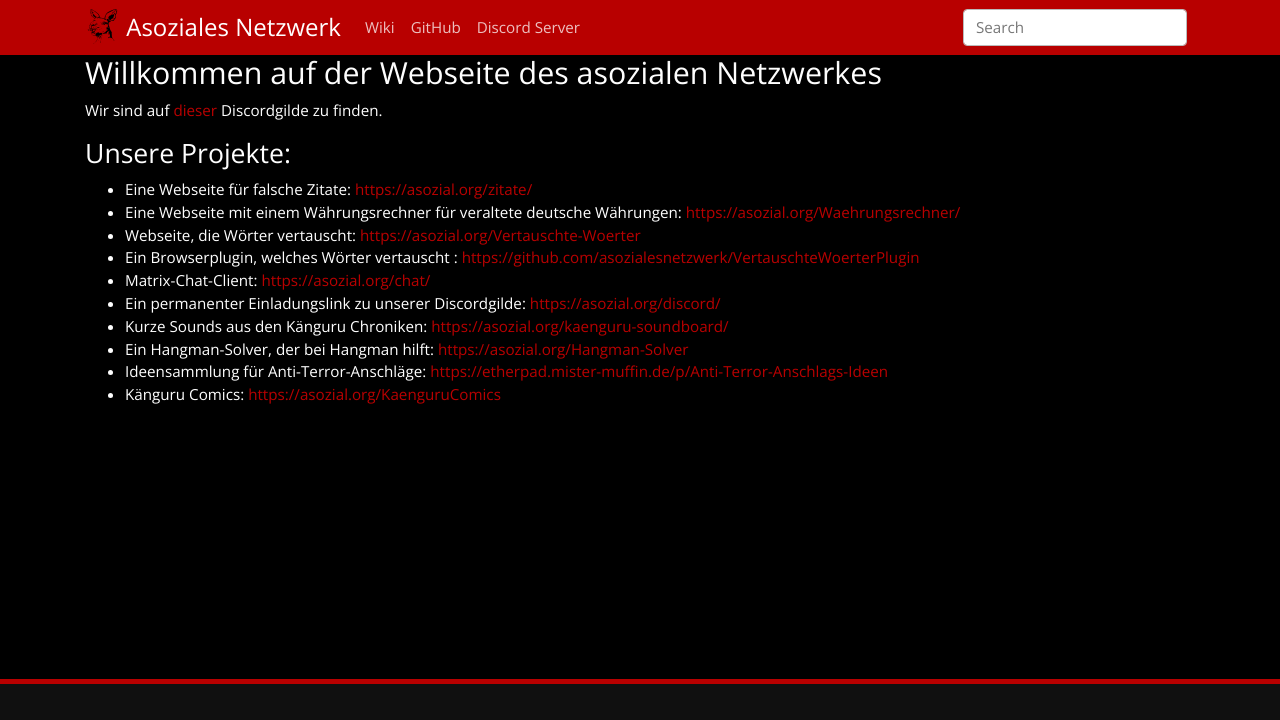
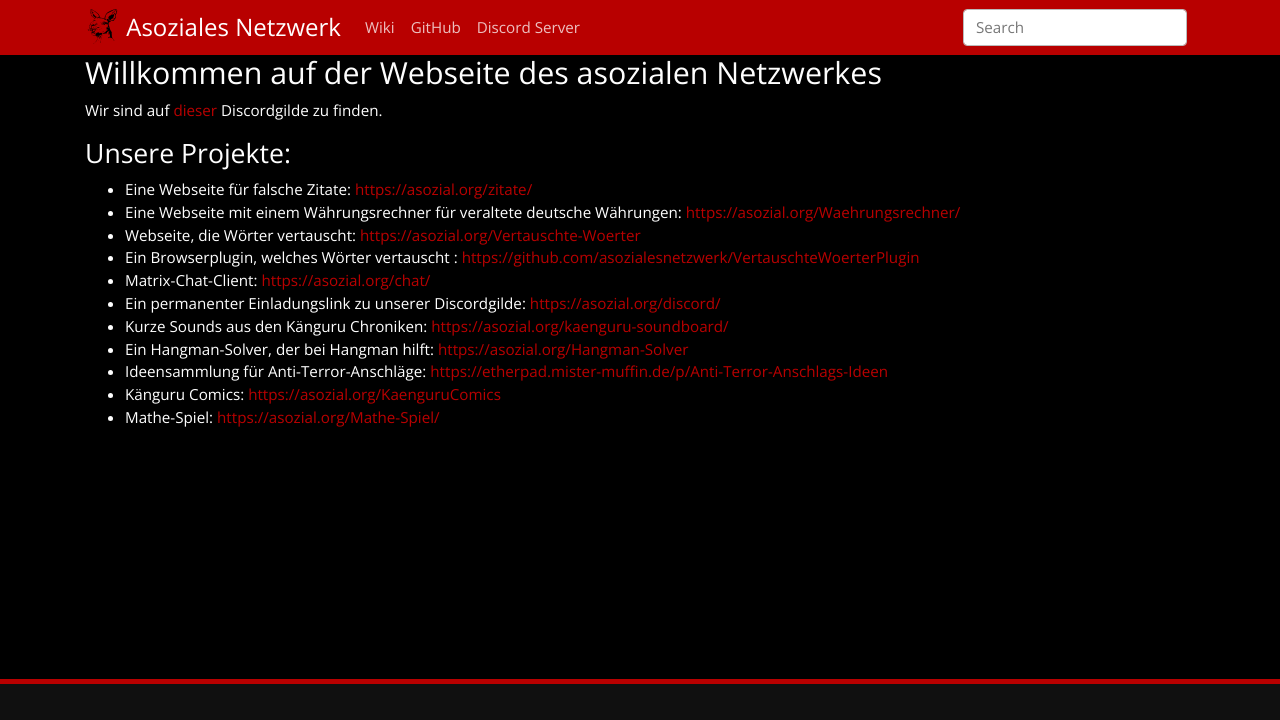
Before and after one commit to asozialesnetzwerk/asozialesnetzwerk.github.io, a Jekyll site: the page built from index.md, in a window 1280 px wide, cut to the strip 0-720 px from the top of the page. Built offline with Jekyll 4.4.1, drawn with Linux system fonts in a browser that asks for light colours; some of the changed lines change nothing that is shown.

Commit message:
add math game to main page

```diff
--- a/index.md
+++ b/index.md
@@ -19,3 +19,4 @@
 - Ein Hangman-Solver, der bei Hangman hilft: [https://asozial.org/Hangman-Solver](https://asozial.org/Hangman-Solver)
 - Ideensammlung für Anti-Terror-Anschläge: [https://etherpad.mister-muffin.de/p/Anti-Terror-Anschlags-Ideen](https://etherpad.mister-muffin.de/p/Anti-Terror-Anschlags-Ideen)
 - Känguru Comics: [https://asozial.org/KaenguruComics](https://asozial.org/KaenguruComics)
+- Mathe-Spiel: [https://asozial.org/Mathe-Spiel/](https://asozial.org/Mathe-Spiel/)
```
